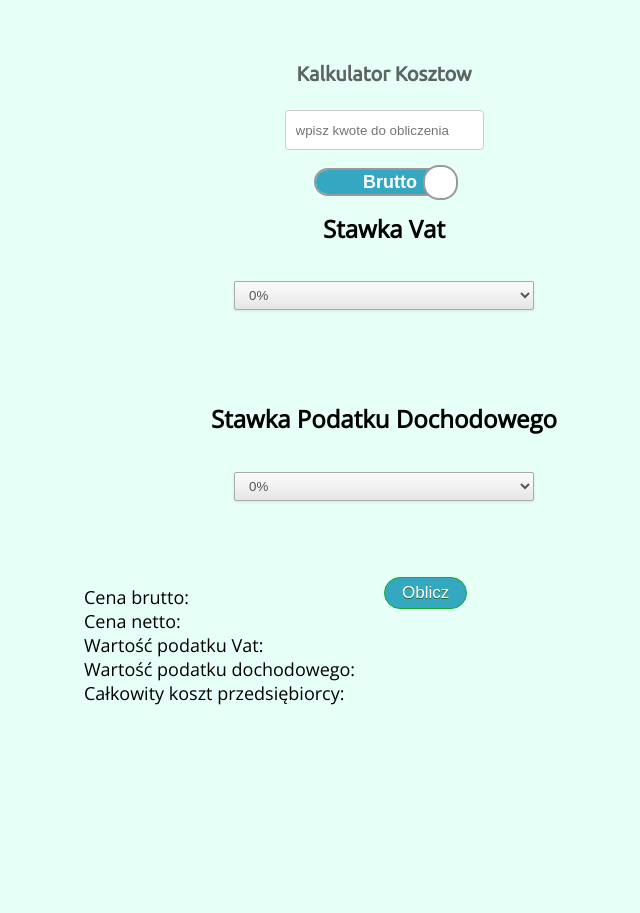
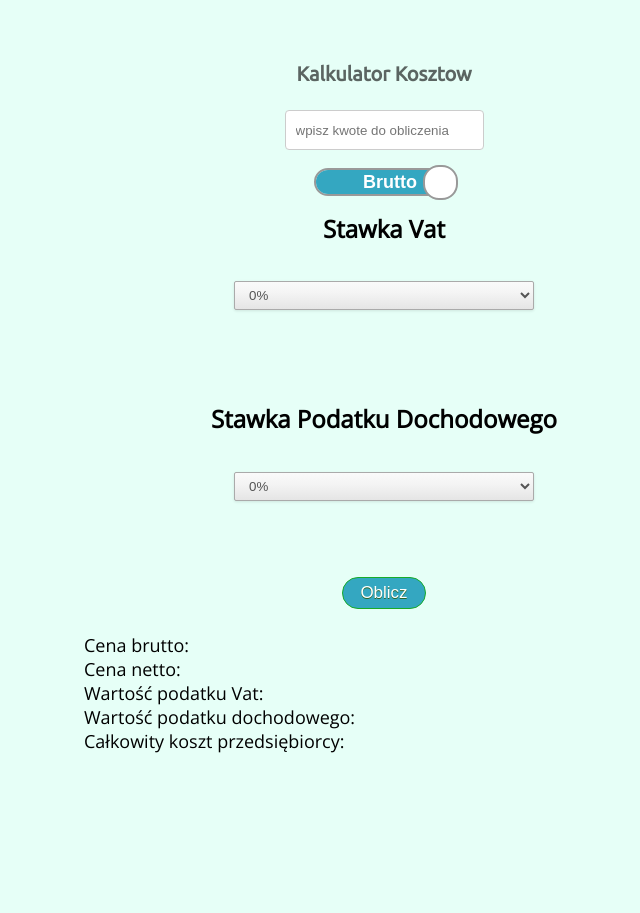
Before and after one commit to nowas89/calculator, a plain HTML site: page index.html in a window 1280 px wide. Shown: the whole page, without its empty margins (286-926 px from the left). Before the commit the page ends 865 px from the top, so only its background shows below. Drawn offline with nearby package versions, Linux system fonts and the light colour scheme.

Commit message:
some change in css style

```diff
--- a/css.css
+++ b/css.css
@@ -117,6 +117,7 @@ body {
     margin-bottom: 40px;
     width: 100%;
     height: 450px;
+    padding-bottom: 78px;
 }
 
 input[type=text] {
@@ -190,6 +191,9 @@ input[type=submit]:active {
     margin: 0 auto;
     visibility: visible;
 }
+#taxStyle #count {
+  margin: auto;
+}
 
 #cost-calculate {
     margin: 0 auto;
@@ -203,6 +207,7 @@ input[type=submit]:active {
 }
 
 #count-money {
+    margin: auto;
     padding: 30px;
     min-height: 250px;
     width: 600px;
```
